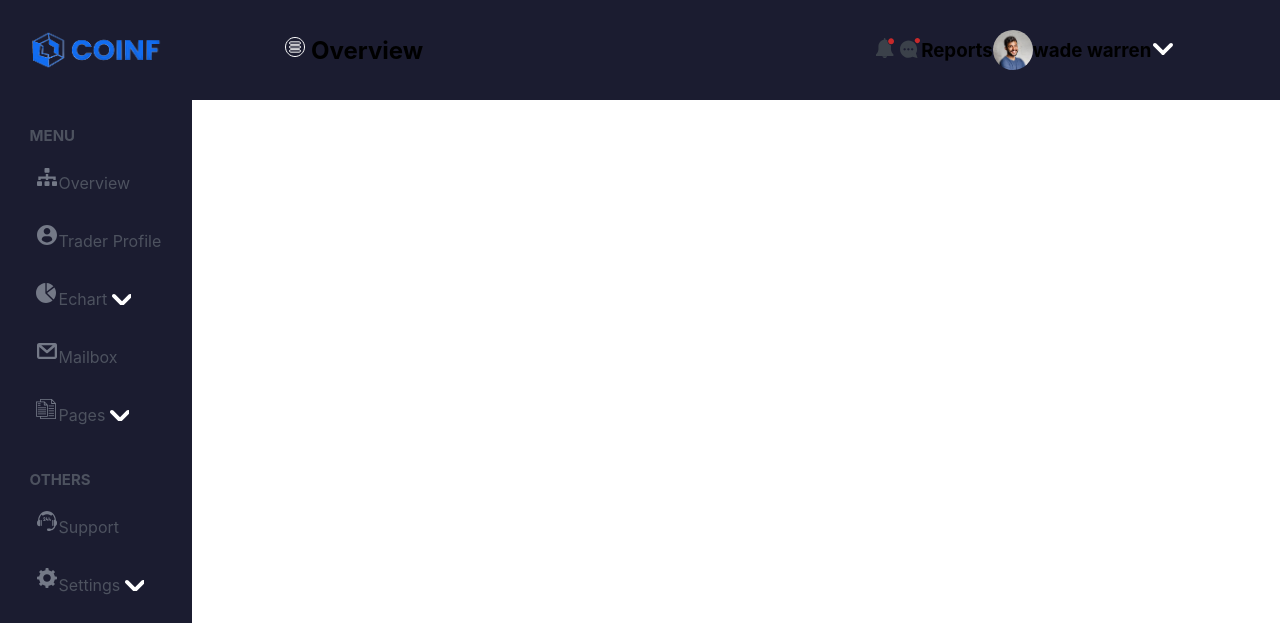
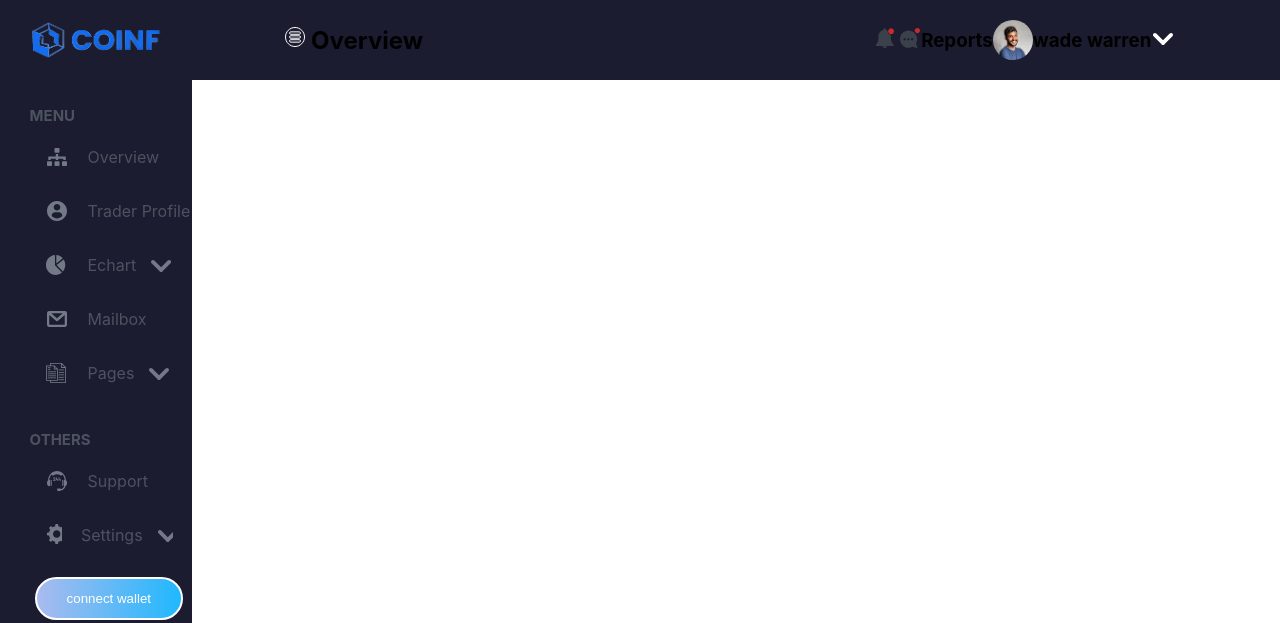
Before and after one commit to Aswathy-G/React-Exam, a React (Create React App) app: page / in a window 1280 px wide. Shown: the top 623 px of the page. Built offline with nearby package versions, Linux system fonts and the light colour scheme.

Commit message:
header image styling modified

```diff
--- a/src/App.js
+++ b/src/App.js
@@ -1,6 +1,6 @@
 import "./App.css";
 import NavBar from "./components/includes/NavBar";
-import NavHeader from "./components/includes/NavHeader";
+// import NavHeader from "./components/includes/NavHeader";
 import { BrowserRouter as Router, Routes, Route } from "react-router-dom";
 import Overview from "./components/screens/Overview";
 
--- a/src/components/includes/NavBar.js
+++ b/src/components/includes/NavBar.js
@@ -24,6 +24,7 @@ function NavBar() {
             <IconContainer>
               <IconImage2></IconImage2>
               <IconImage3></IconImage3>
+              <GraphIcon></GraphIcon>
             </IconContainer>
             <Title>Reports</Title>
             <ImageSection>
@@ -94,7 +95,7 @@ export default NavBar;
 //   height: 100vh;
 // `;
 const Header = styled.header`
-  height: 100px;
+  height: 80px;
   background: #1b1c30;
   display: flex;
 `;
@@ -140,7 +141,7 @@ const IconImage2 = styled(IconImage)`
 const IconImage3 = styled(IconImage)`
   background-position: -421px -160px;
 `;
-
+const GraphIcon = styled.img``;
 const Title = styled.h3``;
 const ImageSection = styled.div`
   width: 40px;
@@ -158,7 +159,7 @@ const ArrowImage = styled(IconImage)`
 
 const LeftContainer = styled.div`
   width: 15%;
-  height: calc(100vh - 81px);
+  height: calc(100vh - 61px);
   background: #1b1c30;
   margin-top: -19px;
   display: inline-block;
@@ -180,6 +181,10 @@ const ListItemLink = styled.a`
   margin-bottom: 30px;
   color: #4d525f;
   // margin-left: 25px;
+  display: flex;
+  align-items: center;
+  margin-left: 10px;
+
 `;
 const Icon1 = styled.small`
   background: url(${image});
@@ -187,6 +192,7 @@ const Icon1 = styled.small`
   width: 24px;
   height: 24px;
   background-position: -20px -103px;
+  margin-right: 19px;
 `;
 const Icon2 = styled(Icon1)`
   background-position: -61px -103px;
@@ -195,9 +201,10 @@ const Icon3 = styled(Icon1)`
   background-position: -140px -103px;
 `;
 const DownArrow = styled(Icon1)`
-width: 24px;
+  width: 24px;
   height: 18px;
-  background-position: -302px -172px;
+  background-position: -303px -105px;
+  margin-left: 13px;
 `;
 const Icon4 = styled(Icon1)`
   background-position: -182px -103px;
--- a/src/components/includes/NavHeader.js
+++ /dev/null
@@ -1,37 +0,0 @@
-import React from 'react'
-import styled from 'styled-components';
-
-export default function NavHeader() {
-  return (
-    <Container>
-         <LeftSide>
-               <ImageContainer>
-                     <Image src="" alt="Image"/>
-               </ImageContainer>
-               <Heading>Overview</Heading>
-         </LeftSide>
-         <RightSide>
-               <IconContainer>
-                   <Image src="" alt="Image"/>
-                   <Image src="" alt="Image"/>
-                   <Image src="" alt="Image"/>
-               </IconContainer>
-               <Title>Reports</Title>
-               <ImageSection src={require("../../Assets/images/Rectangle profile.jpg")}
-                  alt="Image"></ImageSection>
-                <Header>wade warren</Header>
-                <ArrowImage>
-                    <Image src="" alt="Image"/>
-                </ArrowImage>
-         </RightSide>
-    </Container>
-  );
-
-}
-
-const Container = styled.div``;
-const Heading = styled.h1``;
-
-const Header = styled.h3``;
-const ArrowImage = styled.div``;
-const Image = styled.img``;
--- a/src/components/screens/Overview.js
+++ b/src/components/screens/Overview.js
@@ -1,5 +1,6 @@
 import React from "react";
 import styled from "styled-components";
+
 function Overview() {
   return (
     <Container>
```
Also changed, not shown: 1 other file (tests, documents, lock files or other folders).
